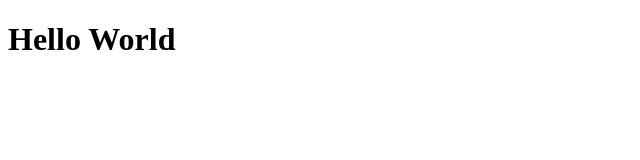
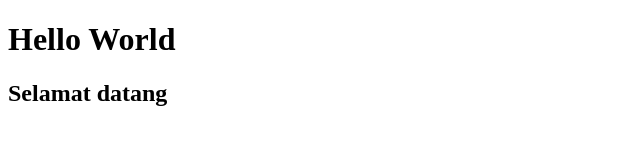
Before and after one commit to nuraffan/project_cp_galvalum, a plain HTML site: page index.html in a window 1280 px wide. Shown: the whole page, without its empty margins (0-640 px from the left). Drawn offline with Linux system fonts and the light colour scheme.

Commit message:
menambah selamat datang

```diff
--- a/index.html
+++ b/index.html
@@ -8,5 +8,6 @@
 </head>
 <body>
     <h1>Hello World</h1>
+    <h2>Selamat datang</h2>
 </body>
 </html>
```
